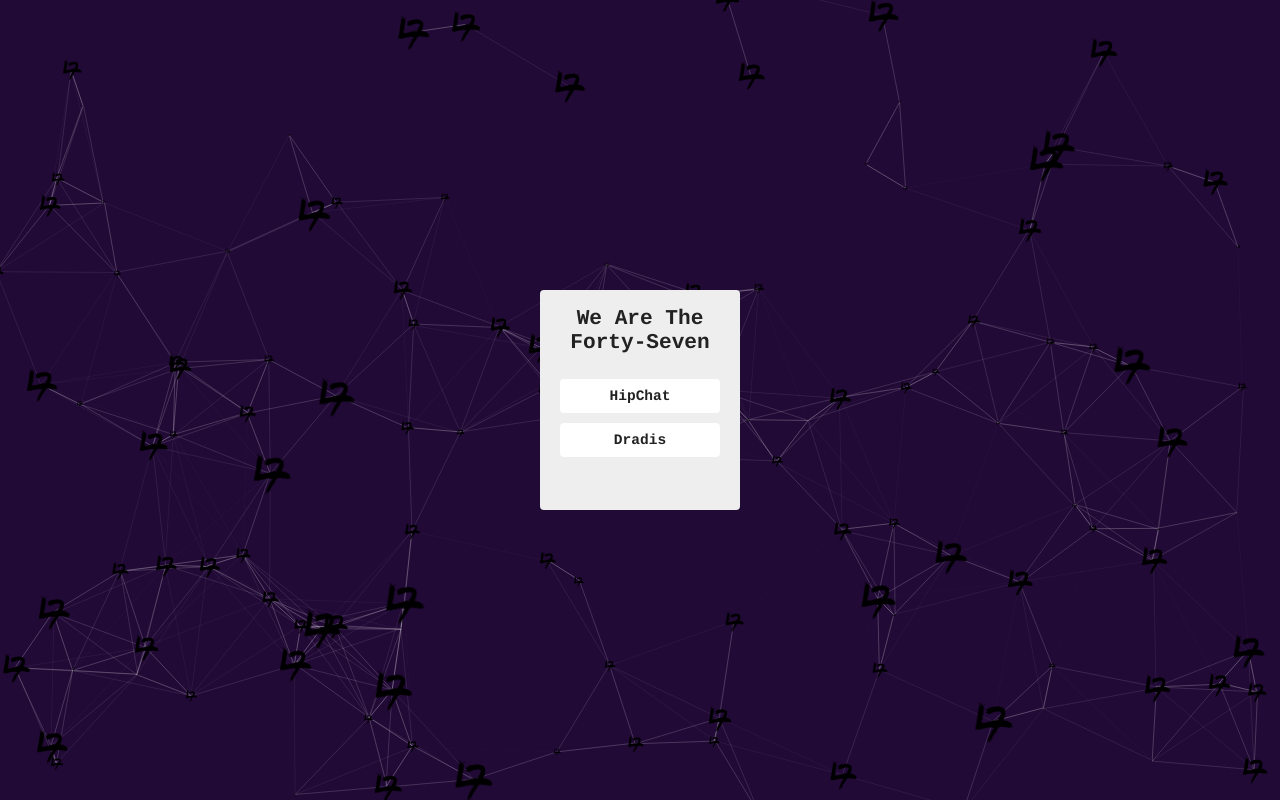
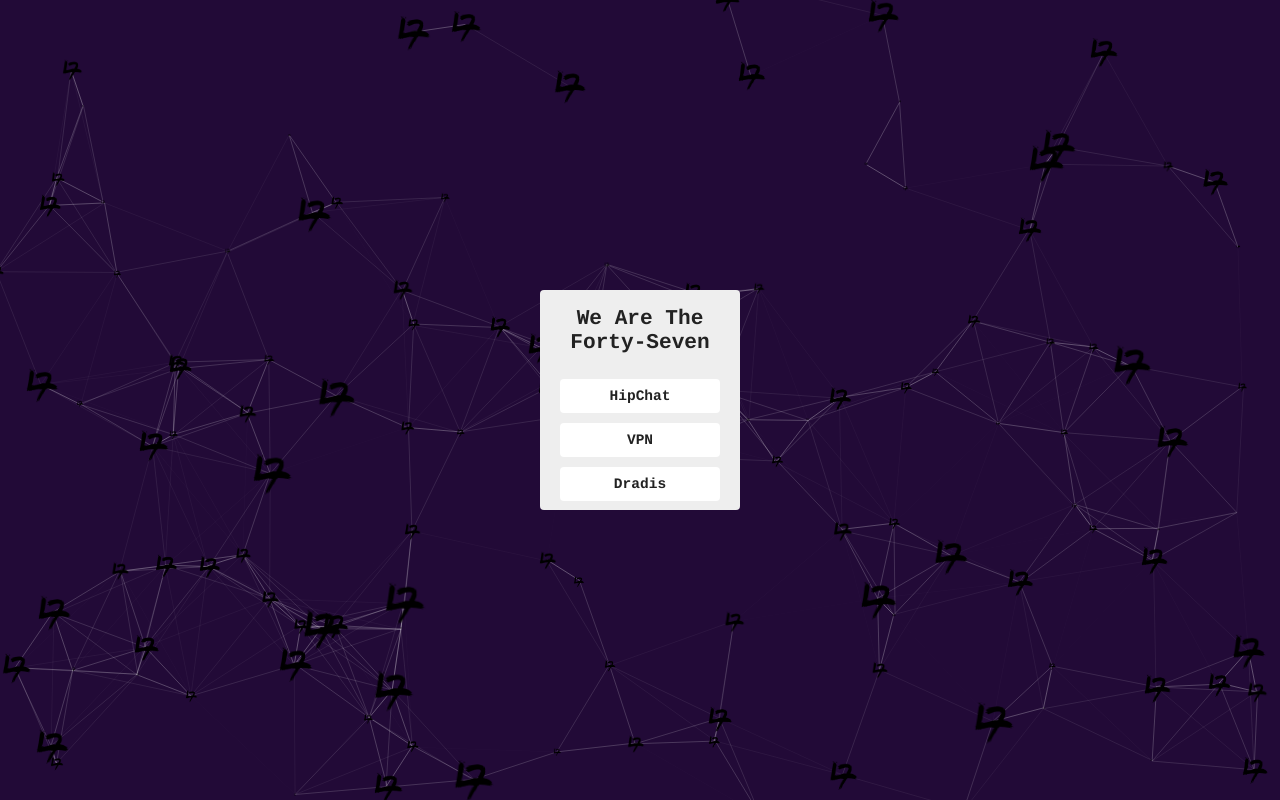
Before and after one commit to The-Forty-Seven/The-Forty-Seven, a plain HTML site: page index.html in a window 1280 px wide. Drawn offline with Linux system fonts and the light colour scheme.

Commit message:
Update index.html

```diff
--- a/index.html
+++ b/index.html
@@ -14,19 +14,24 @@
 	<h1>We Are The Forty-Seven</h1>
 <br>
 	<ul>
-		<li onclick="ga('send', 'event', 'HipChat', 'click');">
-      <a href="https://chat.forty-seven.io/" target="_blank">
+	<li onclick="ga('send', 'event', 'HipChat', 'click');">
+      	<a href="https://chat.forty-seven.io/" target="_blank">
         <span class="label"><b>HipChat</b></span>
 
       </a>
     </li>
-		<li onclick="ga('send', 'event', 'Dradis', 'click');">
-      <a href="#" target="_blank">
+	<li onclick="ga('send', 'event', 'VPN', 'click');">
+      	<a href="http://vpn.forty-seven.io" target="_blank">
+        <span class="label"><b>VPN</b></span>
+
+      </a>
+    </li>
+	<li onclick="ga('send', 'event', 'dradis', 'click');">
+      	<a href="https://dradis.forty-seven.io/" target="_blank">
         <span class="label"><b>Dradis</b></span>
 
       </a>
     </li>
-
 
 	</ul>
 
```
